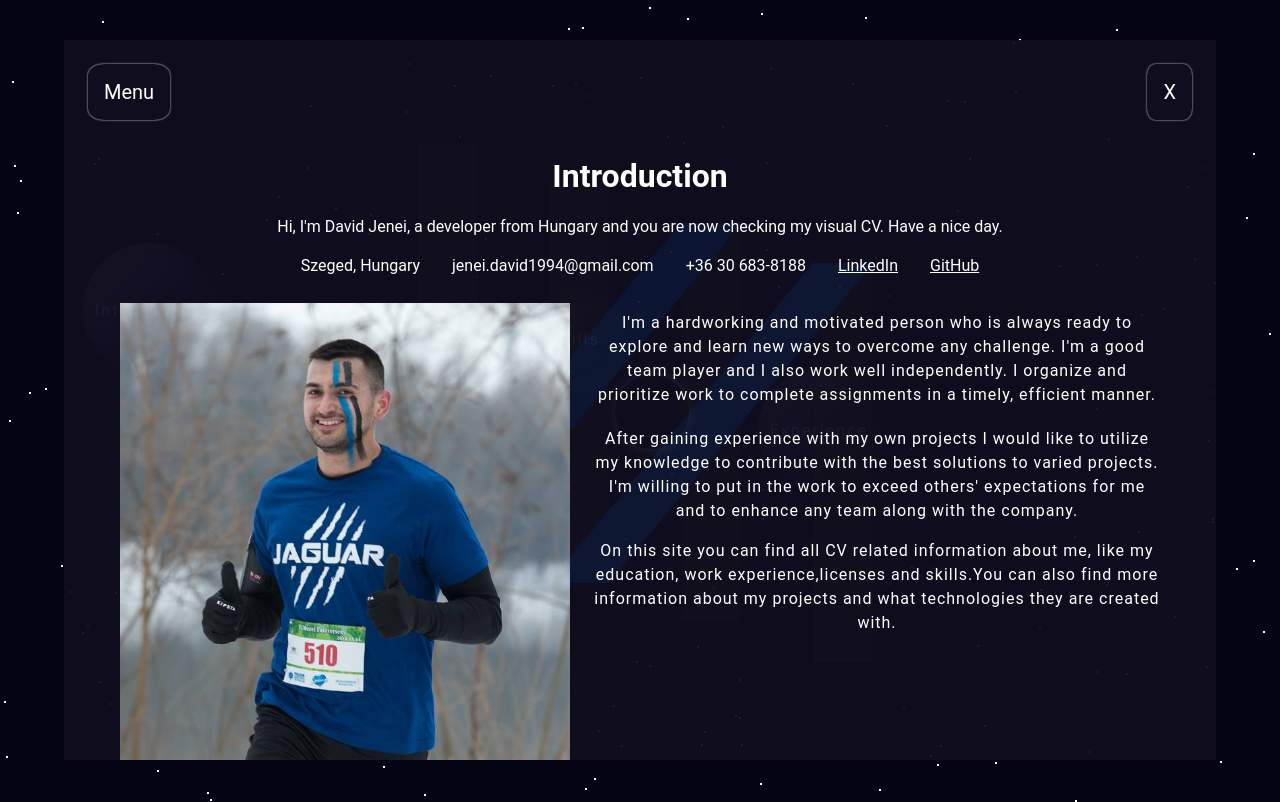
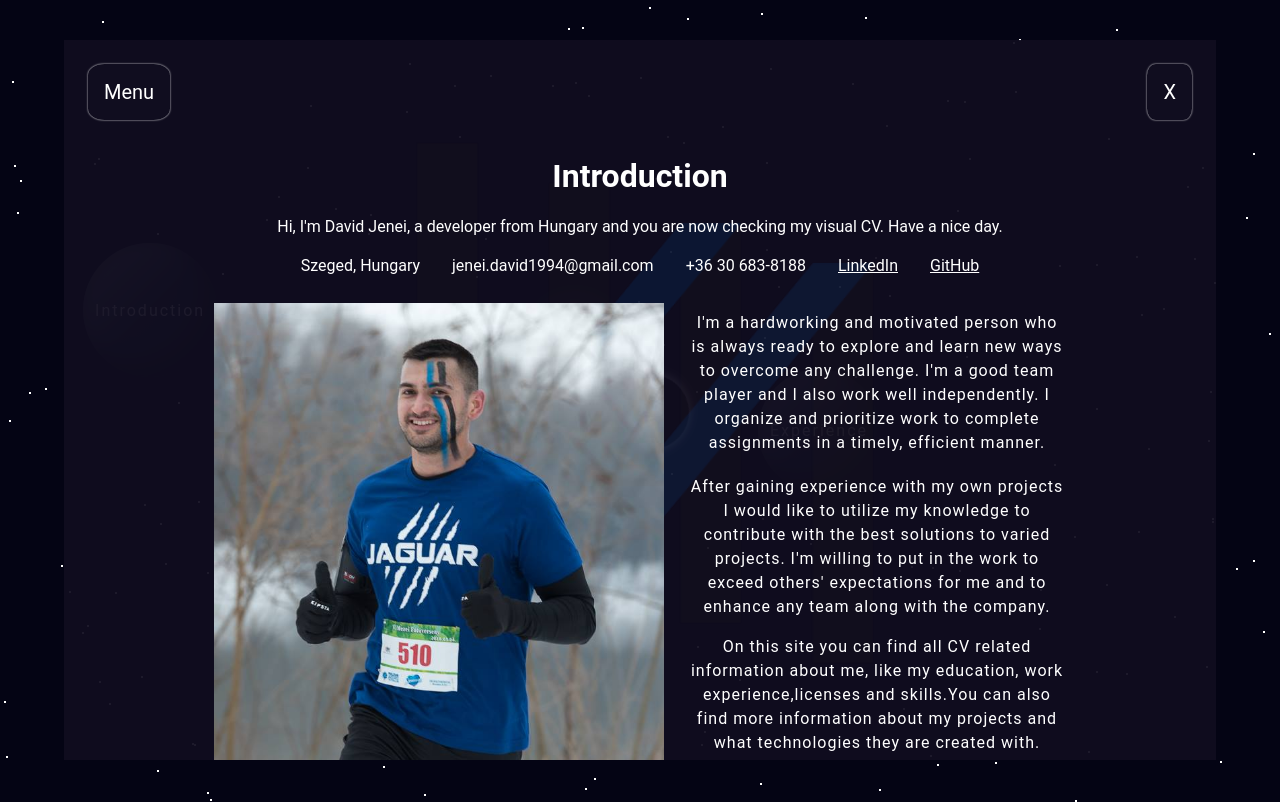
Before and after one commit to DavidJenei94/warpaint-vision, a React (Create React App) app: page / in a window 1280 px wide. Both pictures are taken after a click on the element "Introduction". Built offline with nearby package versions, Linux system fonts and the light colour scheme.

Commit message:
Adjust introduction layout for visual purposes

```diff
--- a/src/components/Content/Introduction.module.scss
+++ b/src/components/Content/Introduction.module.scss
@@ -1,11 +1,16 @@
 @use '../../utils/styles.variables' as styles;
 
 .intro-container {
+  width: 75%;
+  margin: 0 auto;
   padding: 0 48px;
+
   @media only screen and (max-width: styles.$mediumScreenSize) {
+    width: 85%;
     padding: 0 24px;
   }
   @media only screen and (max-width: styles.$smallScreenSize) {
+    width: 100%;
     padding: 0 12px;
   }
 
```
